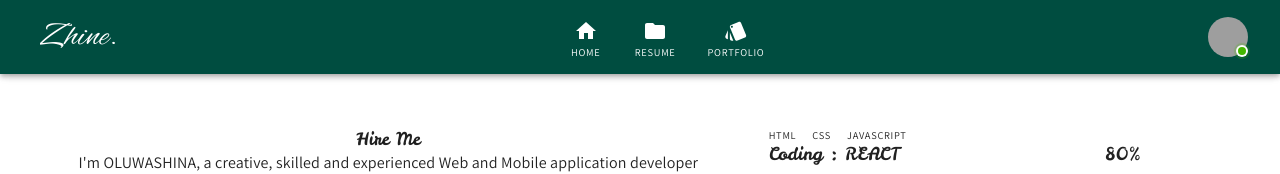
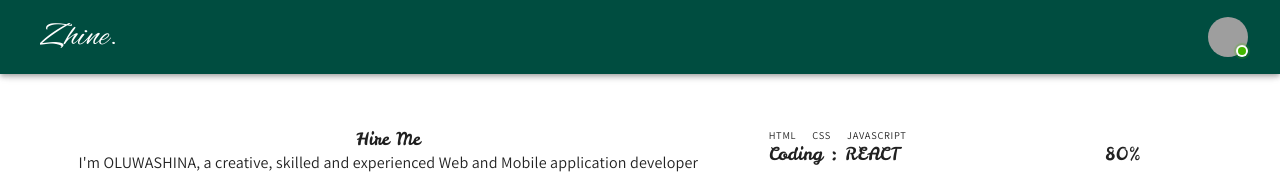
Before and after one commit to Holuwashina/portfolio, a Next.js app: page / in a window 1280 px wide. Shown: the top 174 px of the page. Built offline with nearby package versions, Linux system fonts and the light colour scheme; grey boxes are pictures that could not be loaded.

Commit message:
Editing...

```diff
--- a/components/LinkWidget.js
+++ b/components/LinkWidget.js
@@ -7,7 +7,7 @@ const LinkWidget = (props) => {
    const {children, name, path} = props
     return (
         <>
-            <Link href={path}>
+            {/* <Link href={path}>
                 <Box sx={{ textAlign: 'center' }}>
                     <IconButton color="inherit" size='small'>
                         {children}
@@ -16,7 +16,7 @@ const LinkWidget = (props) => {
                         {name}
                     </Typography>
                 </Box>
-            </Link>
+            </Link> */}
         </>
     )
 }
```
